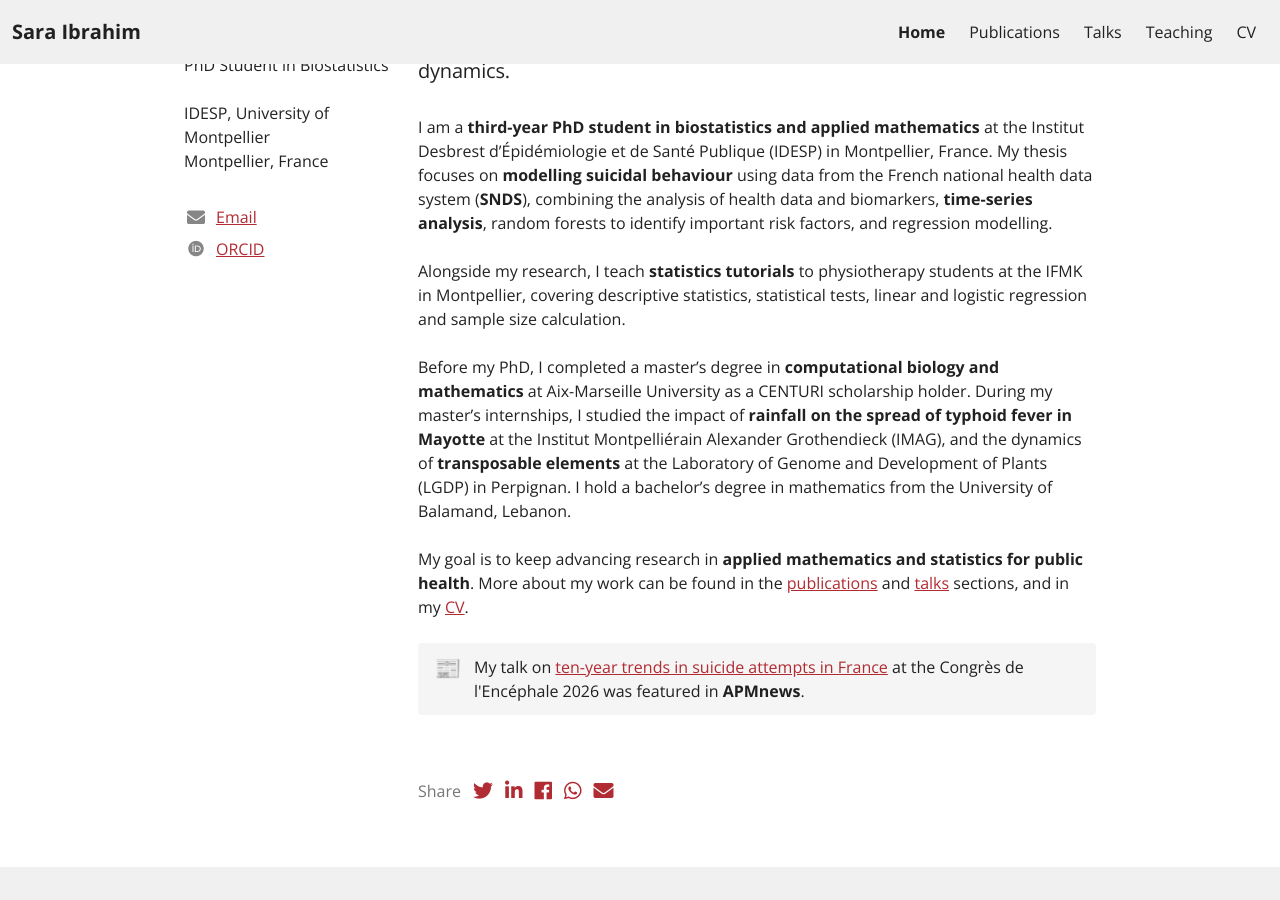
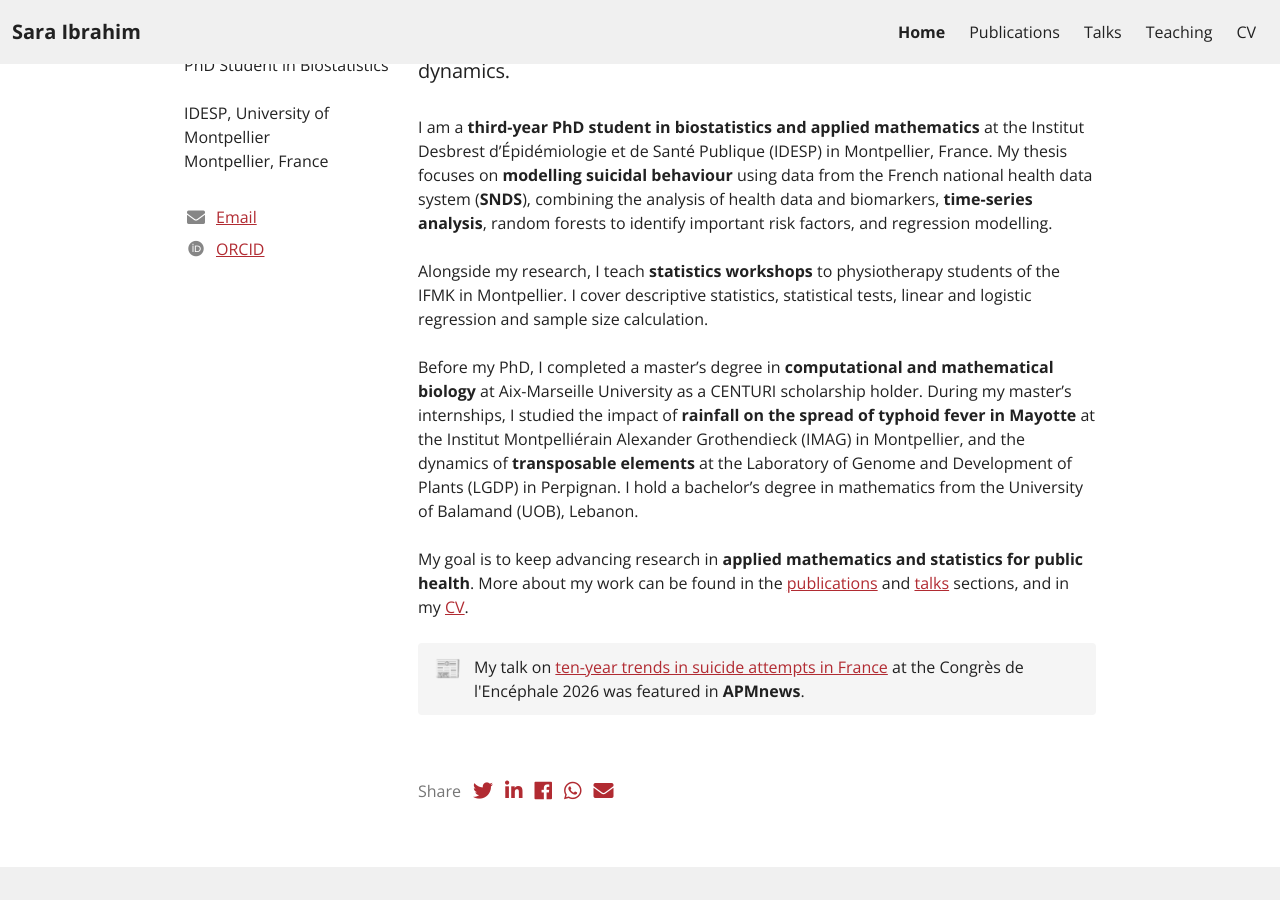
Before and after one commit to Sarzzo/Sarzzo.github.io, a Jekyll site: the page built from _pages/about.md, in a window 1280 px wide and 900 px high, scrolled down 491 px. Built offline with Jekyll 4.4.1, drawn with Linux system fonts in a browser that asks for light colours; some web fonts are replaced.

Commit message:
Revise about section for clarity and accuracy
Updated the terminology and details in the about section to reflect teaching workshops instead of tutorials and clarified the master's degree title and internship locations.

```diff
--- a/_pages/about.md
+++ b/_pages/about.md
@@ -10,9 +10,9 @@ redirect_from:
 
 I am a **third-year PhD student in biostatistics and applied mathematics** at the Institut Desbrest d'Épidémiologie et de Santé Publique (IDESP) in Montpellier, France. My thesis focuses on **modelling suicidal behaviour** using data from the French national health data system (**SNDS**), combining the analysis of health data and biomarkers, **time-series analysis**, random forests to identify important risk factors, and regression modelling.
 
-Alongside my research, I teach **statistics tutorials** to physiotherapy students at the IFMK in Montpellier, covering descriptive statistics, statistical tests, linear and logistic regression and sample size calculation.
+Alongside my research, I teach **statistics workshops** to physiotherapy students of the IFMK in Montpellier. I cover descriptive statistics, statistical tests, linear and logistic regression and sample size calculation.
 
-Before my PhD, I completed a master's degree in **computational biology and mathematics** at Aix-Marseille University as a CENTURI scholarship holder. During my master's internships, I studied the impact of **rainfall on the spread of typhoid fever in Mayotte** at the Institut Montpelliérain Alexander Grothendieck (IMAG), and the dynamics of **transposable elements** at the Laboratory of Genome and Development of Plants (LGDP) in Perpignan. I hold a bachelor's degree in mathematics from the University of Balamand, Lebanon.
+Before my PhD, I completed a master's degree in **computational and mathematical biology** at Aix-Marseille University as a CENTURI scholarship holder. During my master's internships, I studied the impact of **rainfall on the spread of typhoid fever in Mayotte** at the Institut Montpelliérain Alexander Grothendieck (IMAG) in Montpellier, and the dynamics of **transposable elements** at the Laboratory of Genome and Development of Plants (LGDP) in Perpignan. I hold a bachelor's degree in mathematics from the University of Balamand (UOB), Lebanon.
 
 My goal is to keep advancing research in **applied mathematics and statistics for public health**. More about my work can be found in the [publications]({{ base_path }}/publications/) and [talks]({{ base_path }}/talks/) sections, and in my [CV]({{ base_path }}/cv/).
 
```
